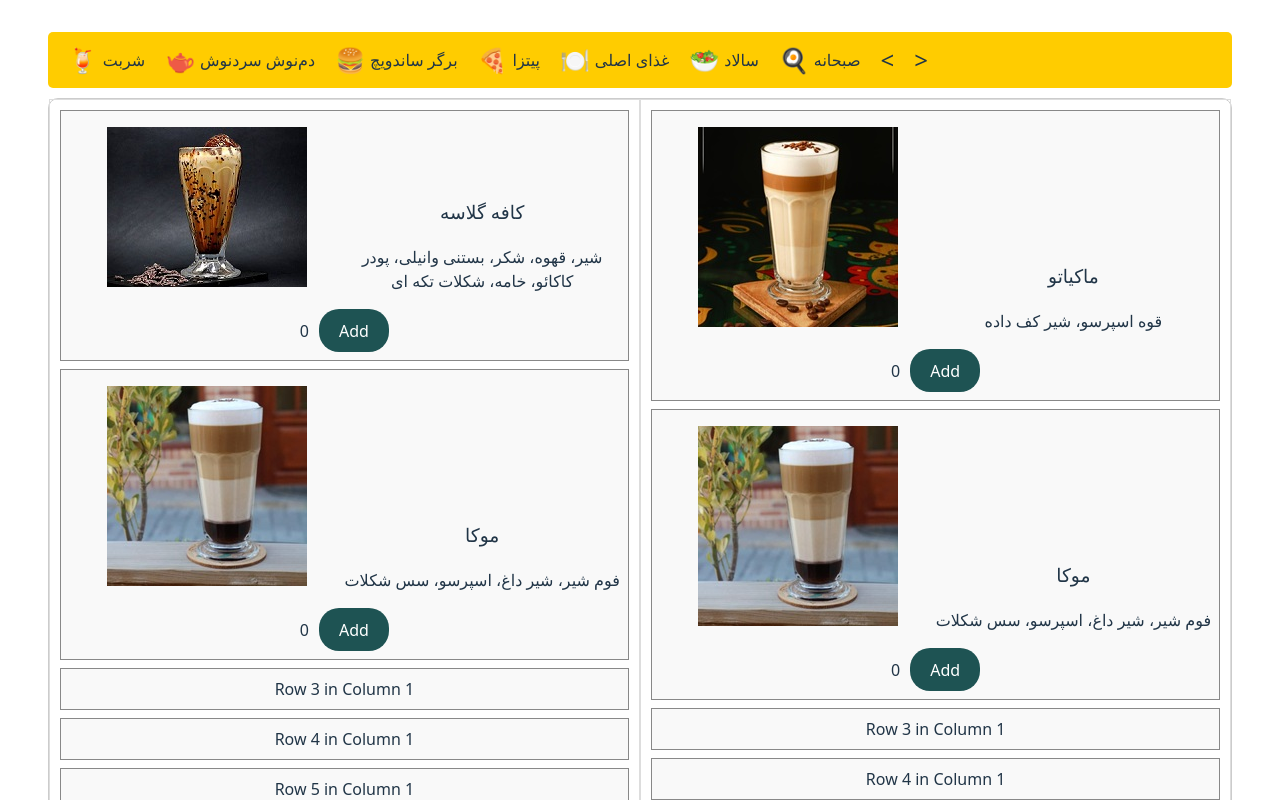
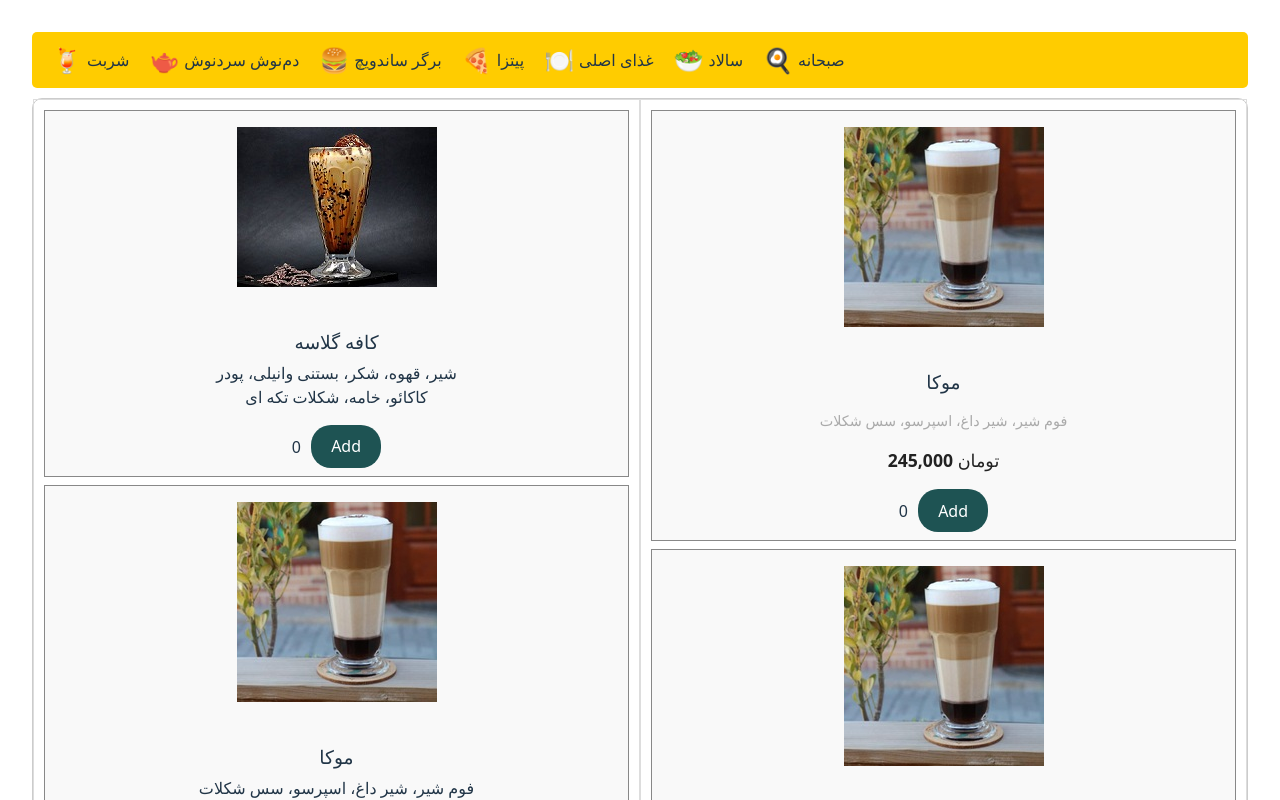
Before and after one commit to AminSBU/cafe_menu, a React (Vite) app in the folder cafe_menu_app/: page / in a window 1280 px wide. Shown: the top 800 px of the page. Built offline with nearby package versions, Linux system fonts and the light colour scheme.

Commit message:
remove arrow left and right

```diff
--- a/cafe_menu_app/src/menu.css
+++ b/cafe_menu_app/src/menu.css
@@ -83,6 +83,34 @@ img {
   margin-left: 10px;
 }
 
+.inner-column {
+  display: flex;
+  flex-direction: column;
+  align-items: flex-start; /* align text to the start (right for RTL) */
+  text-align: right;       /* since your text is Persian */
+  margin: 0 10px;
+}
+
+/* Title style */
+.inner-column h3 {
+  font-weight: bold;
+  margin-bottom: 5px;
+}
+
+/* Description style */
+.inner-column p {
+  font-size: 0.9em;
+  color: #aaa;
+  margin-bottom: 15px;
+}
+
+/* Price style */
+.price {
+  font-weight: bold;
+  color: #222;
+  font-size: 1.1em;
+}
+
 @media (max-width: 768px) {
   .menu-container {
       justify-content: space-around;
--- a/cafe_menu_app/src/menu.jsx
+++ b/cafe_menu_app/src/menu.jsx
@@ -32,8 +32,6 @@ const Menu = () => {
                         <span className="label">{item.label}</span>
                     </div>
                 ))}
-                <div className="arrow left">&lt;</div>
-                <div className="arrow right">&gt;</div>
             </div>
 
             <div className='menu-list'>
@@ -72,10 +70,16 @@ const Menu = () => {
                 </div>
                 <div className='column'>
                 <div className="row">
-                        <div className="row no-border">
-                            <div className="inner-column"><img src='./src/img/makiato-cafe.jpeg' alt="ماکیاتو" /></div>
-                            <div className="inner-column"><h3>ماکیاتو</h3>قوه اسپرسو، شیر کف داده</div>
+                <div className="row no-border">
+                    <div className="inner-column image-column">
+                        <img src='./src/img/Mooka-cafe.jpeg' alt="موکا" />
                         </div>
+                            <div className="inner-column">
+                            <h3>موکا</h3>
+                            <p>فوم شیر، شیر داغ، اسپرسو، سس شکلات</p>
+                            <div className="price">245,000 تومان</div>
+                        </div>
+                    </div>
 
                         <div className='addToCardButton'>
                             {counts['makiato-cafe'] || 0}
@@ -85,7 +89,7 @@ const Menu = () => {
                     <div className="row">
                         <div className="row no-border">
                             <div className="inner-column"><img src='./src/img/Mooka-cafe.jpeg' alt="موکا" /></div>
-                            <div className="inner-column"><h3>موکا</h3>فوم شیر، شیر داغ، اسپرسو، سس شکلات</div>
+                            <div className="inner-column"><h3 className='hClass'>موکا</h3>فوم شیر، شیر داغ، اسپرسو، سس شکلات</div>
                         </div>
 
                         <div className='addToCardButton'>
```
